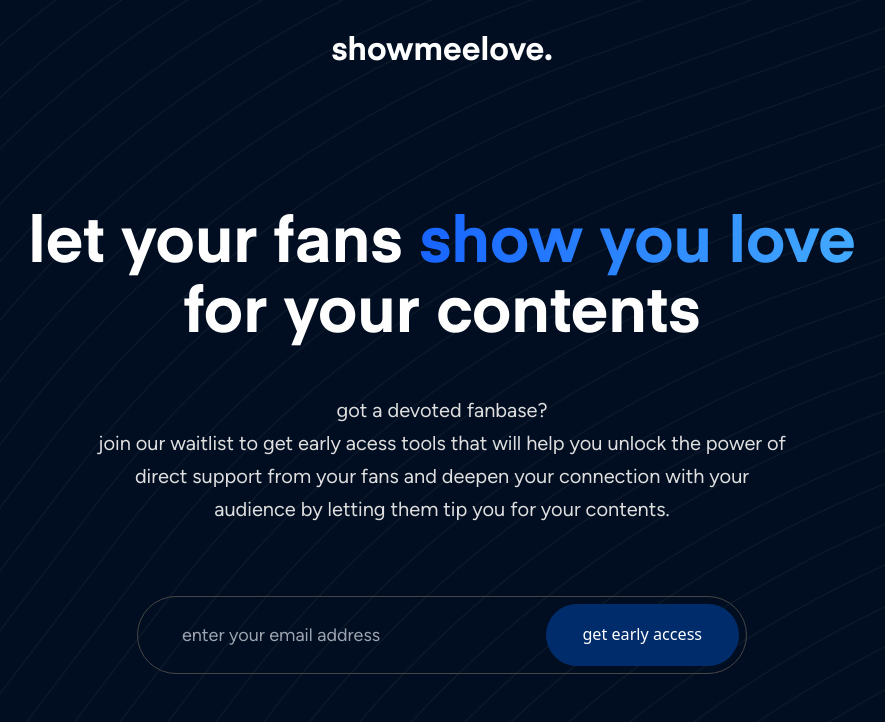
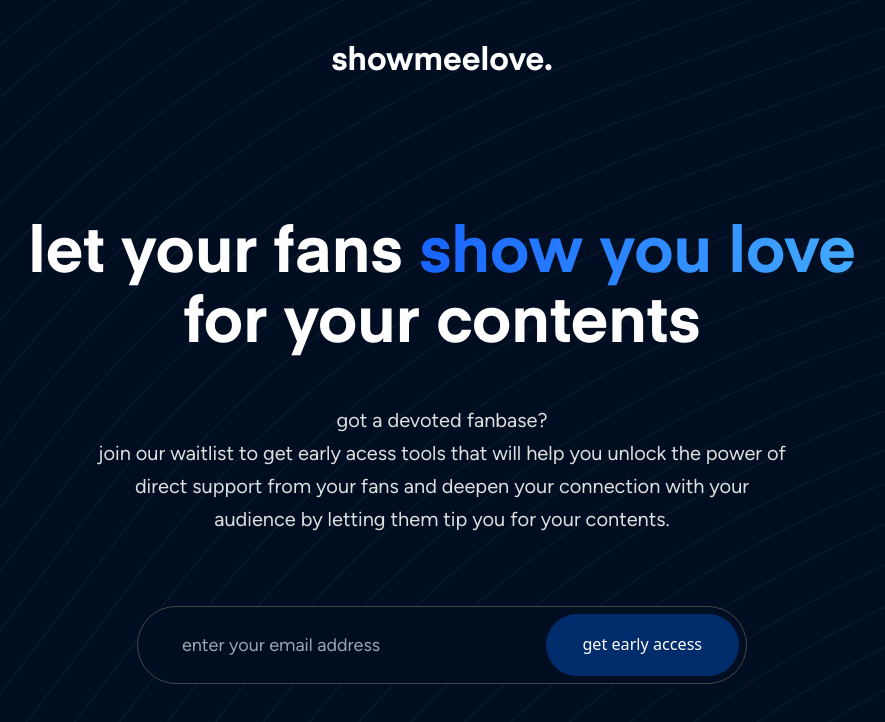
Before and after one commit to showmeelove/sml-waitlist, a React (Vite) app: page / in a window 1280 px wide. Shown: the top 722 px of the page, without its empty margins (198-1083 px from the left). Built offline with nearby package versions, Linux system fonts and the light colour scheme.

Commit message:
i came, i saw more conflicts

```diff
--- a/src/components/hero/App.jsx
+++ b/src/components/hero/App.jsx
@@ -11,7 +11,7 @@ const App = () => {
     <div className="mx-auto container">
       <div className="hero-pattern"></div>
       <div className="mx-auto">
-        <h1 className="text-[#FEFEFE] pt-[30px] text-[22px] leading-[25.78px] md:pt-[33px] md:text-[32px] md:leading-[37.5px] lowercase font-medium text-center font-Eina01Bold">
+        <h1 className="text-[#FEFEFE] pt-[30px] text-[22px] leading-[25.78px] md:pt-[43px] md:text-[32px] md:leading-[37.5px] lowercase font-medium text-center font-Eina01Bold">
           ShowMeeLove.
         </h1>
         {/* <Memoji /> */}
--- a/src/components/hero/mail.jsx
+++ b/src/components/hero/mail.jsx
@@ -61,7 +61,7 @@ const Mail = ({ setModalOpen }) => {
           <input
             type="email"
             name="join waitlist"
-            className={`h-[58px] w-[360px] py-[23px] pl-[38px] md:h-[78px] md:w-[610px] md:py-[33px] md:pl-[44px] text-[#dedede] font-medium md:text-[18px] md:leading[33px] font-figtree border-[#464646] border-solid border-[1.5px] rounded-[60px] outline-none bg-transparent`}
+            className={`h-[58px] w-[360px] py-[23px] pl-[38px] md:h-[78px] md:w-[610px] md:py-[33px] md:pl-[44px] text-[#dedede] font-medium md:text-[18px] md:leading[33px] font-figtree border-[#464646] border-solid border-[1.5px] rounded-[60px] outline-none bg-[#010E21]`}
             placeholder="enter your email address"
             value={email}
             onChange={(e) => setEmail(e.target.value)}
```
